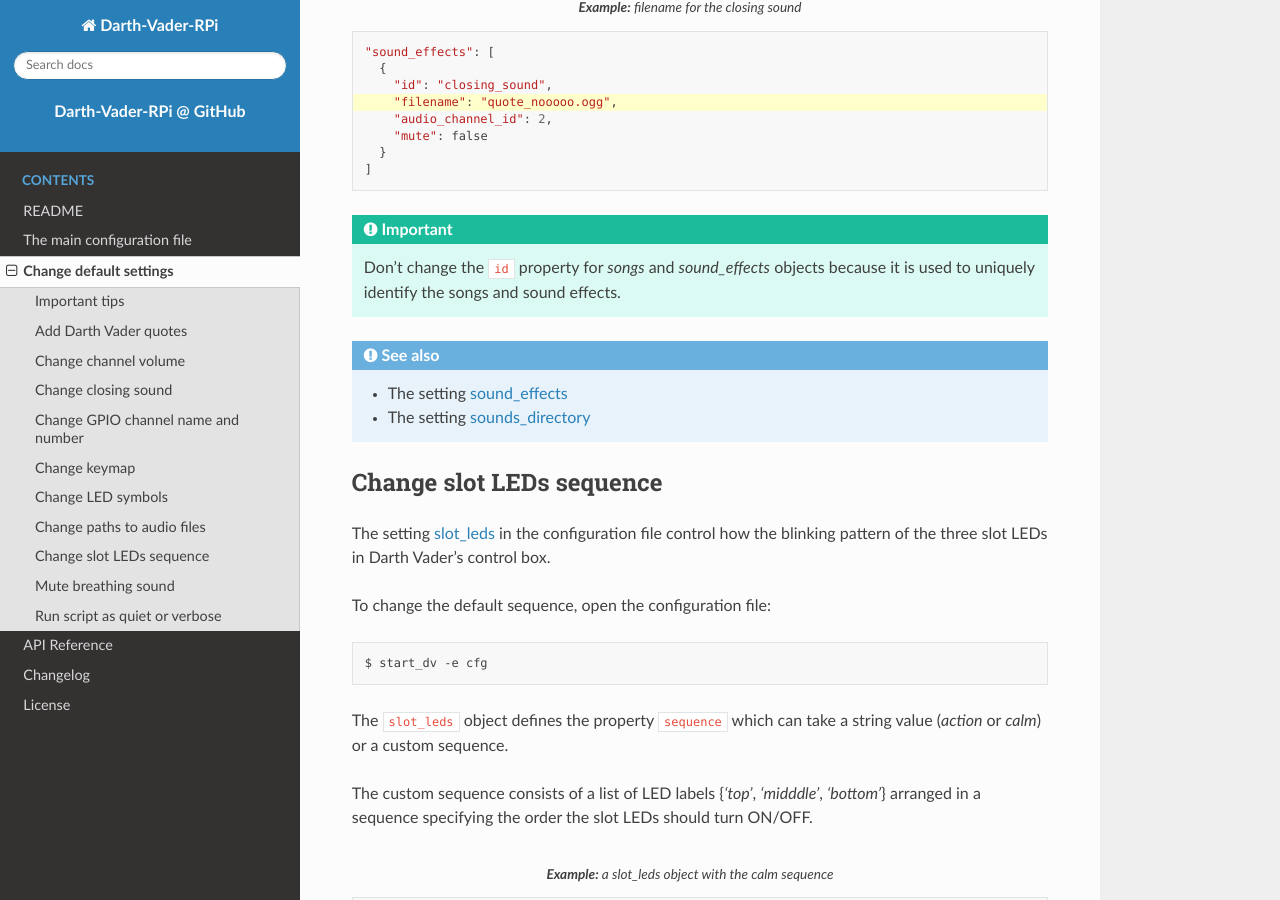
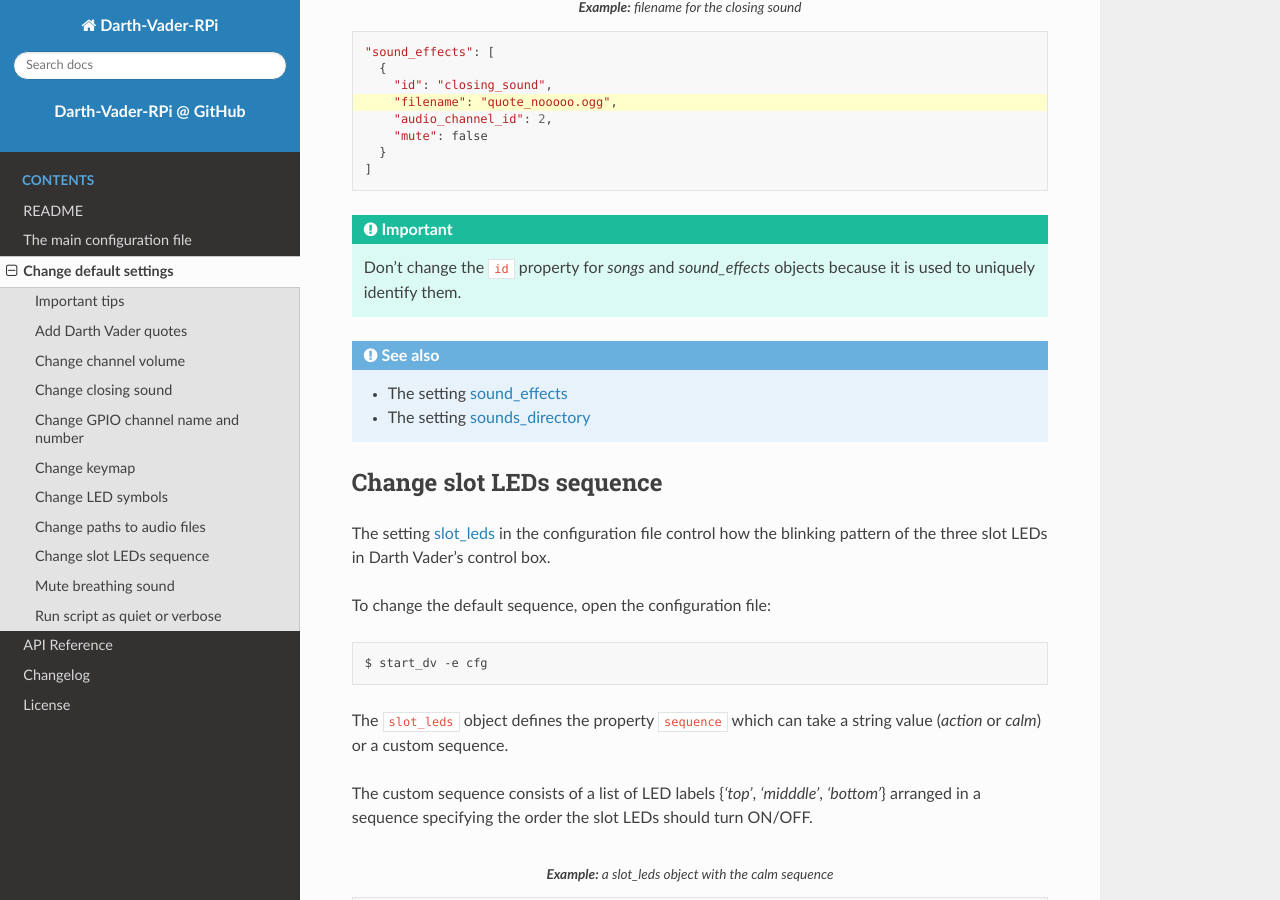
Before and after one commit to raul23/Darth-Vader-RPi, a Sphinx documentation site: the page built from docs/change_default_settings.rst, in a window 1280 px wide and 900 px high, scrolled down 6398 px. Built offline with Sphinx 7.4.7 and the Read the Docs theme 2.0.0, drawn with Linux system fonts in a browser that asks for light colours.

Commit message:
Update README_docs.rst and change_default_settings.rst

```diff
--- a/docs/README_docs.rst
+++ b/docs/README_docs.rst
@@ -218,9 +218,9 @@
 Here's how the keyboard keys are related **by default** to push buttons
 connected to an RPi:
 
-* ``cmd_left``   -----> lightsaber button
-* ``alt_left``   -----> song button
-* ``alt_right``  -----> quotes button
+   * ``cmd_left``   -----> lightsaber button
+   * ``alt_left``   -----> song button
+   * ``alt_right``  -----> quotes button
 
 Check `Change keymap`_ if you want to change this default key to channel
 mapping.
--- a/docs/change_default_settings.rst
+++ b/docs/change_default_settings.rst
@@ -343,7 +343,7 @@
 .. important::
 
    Don't change the ``id`` property for *songs* and *sound_effects* objects
-   because it is used to uniquely identify the songs and sound effects.
+   because it is used to uniquely identify them.
 
 .. seealso::
 
```
